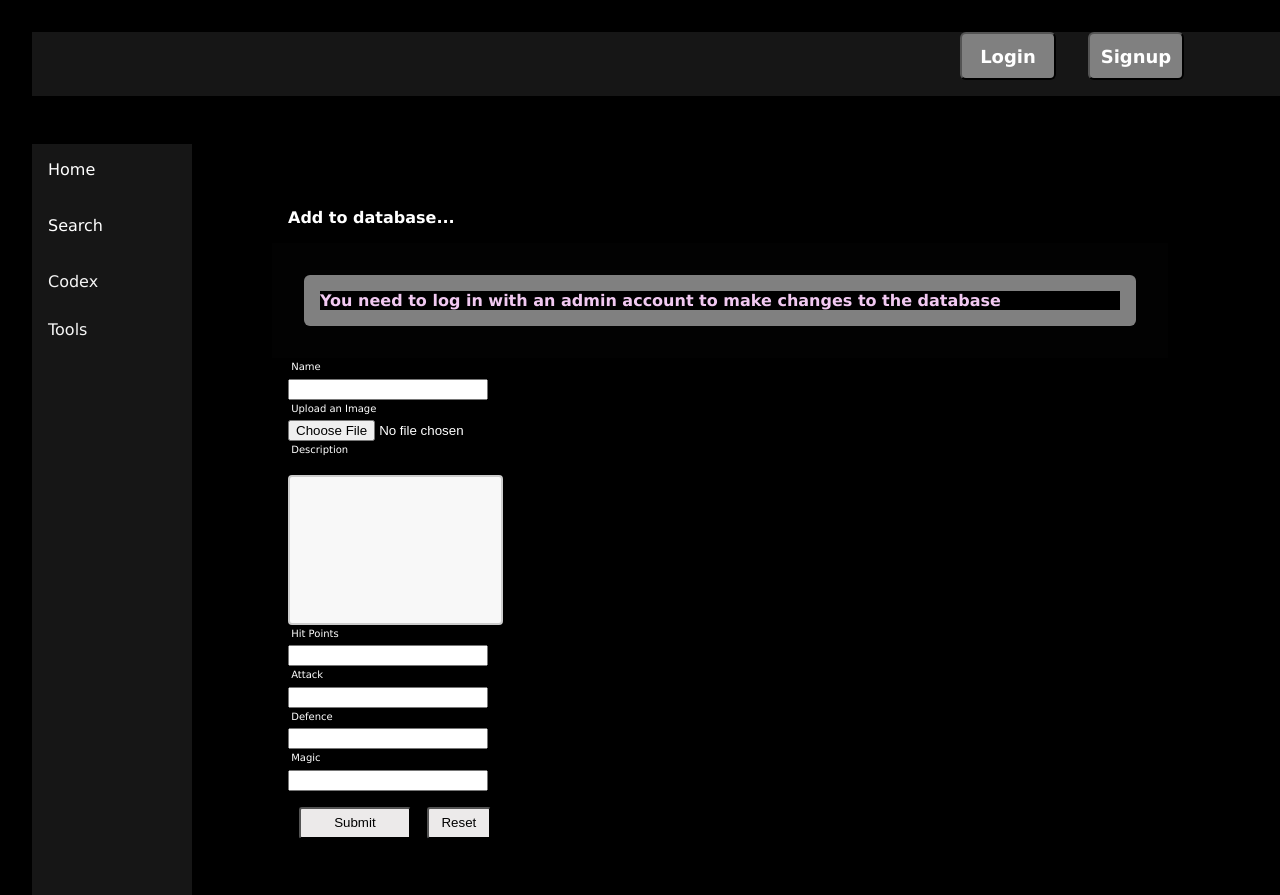
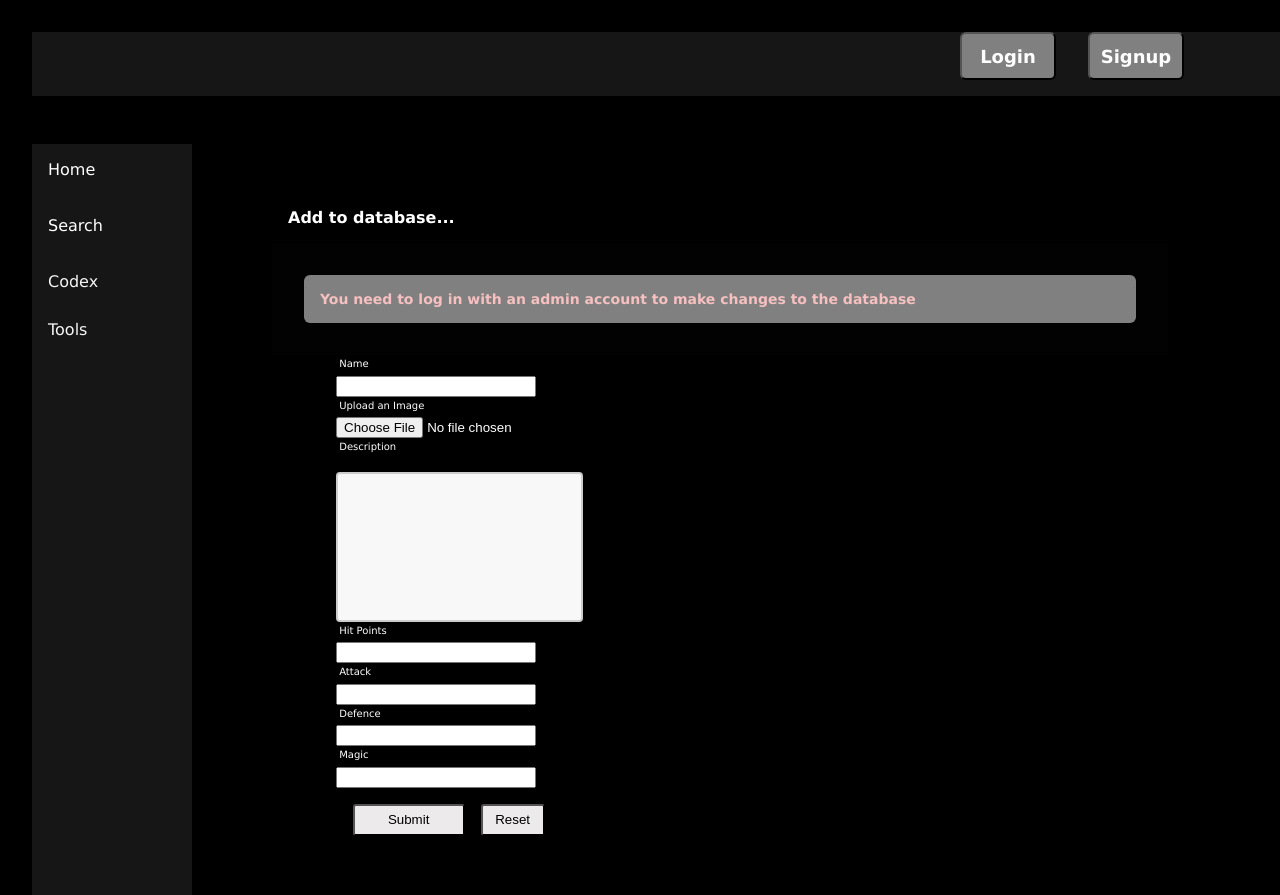
Before and after one commit to dnlstronge/monsters-db, a React (Create React App) app: page /tools in a window 1280 px wide. Shown: the top 895 px of the page. Built offline with nearby package versions, Linux system fonts and the light colour scheme.

Commit message:
[tidy] - remove console logs

```diff
--- a/src/Components/Admin/AdminMessage.module.css
+++ b/src/Components/Admin/AdminMessage.module.css
@@ -5,8 +5,9 @@
     border-radius: 6px;
 }
 .para {
-    color: rgb(241, 201, 241);
-    font-size: 16px;
+    color: rgb(246, 192, 192);
+    font-size: 14px;
     font-family: Verdana, Geneva, Tahoma, sans-serif;
     font-weight: bold;
+    background: grey;;
 }
--- a/src/Components/LoginSignup/Signup.tsx
+++ b/src/Components/LoginSignup/Signup.tsx
@@ -25,7 +25,7 @@ const Signup = () => {
   const HandleSubmit = async (e: React.FormEvent) => {
     e.preventDefault()
     const isvalid = await signupvalid(username, email, password, confirmPassword,)
-    console.log(isvalid)
+
     if(isvalid.invalid) {
       setValidUsername(isvalid.userNameError)
       setValidEmail(isvalid.emailError)
@@ -49,12 +49,12 @@ const Signup = () => {
   }
   const handlePassword = (e: React.FormEvent<HTMLInputElement>) => {
     setValidPassword('')
-    console.log(e.currentTarget.value)
+
     setPassword(e.currentTarget.value)
   }
   const handleConfirmPassword = (e: React.FormEvent<HTMLInputElement>) => {
     setConfirmPassword(e.currentTarget.value)
-    console.log(e.currentTarget.value)
+
   }
   return (
     <div className={classes.container}>
--- a/src/Components/Tools/AddCreature.module.css
+++ b/src/Components/Tools/AddCreature.module.css
@@ -9,7 +9,7 @@
     display: flex;
     flex-direction: column;
     width: 60%;
-    margin-left: 1rem;
+    margin-left: 4rem;
 }
 .label {
     font-size: 10px;
@@ -40,14 +40,14 @@
     border-radius: 4px;
     background-color: #f8f8f8;
     resize: none;
-    width: 40%;
+    width: 46%;
 }
 .btn {
     background: rgb(236, 234, 234);
     align-self: center;
     height: 2rem;
     width: 7rem;
-    margin-left: 3%;
+    margin-left: 9%;
     margin-top: 1rem;
     margin-bottom: 1.5rem;
     border-radius: 3px;
```
